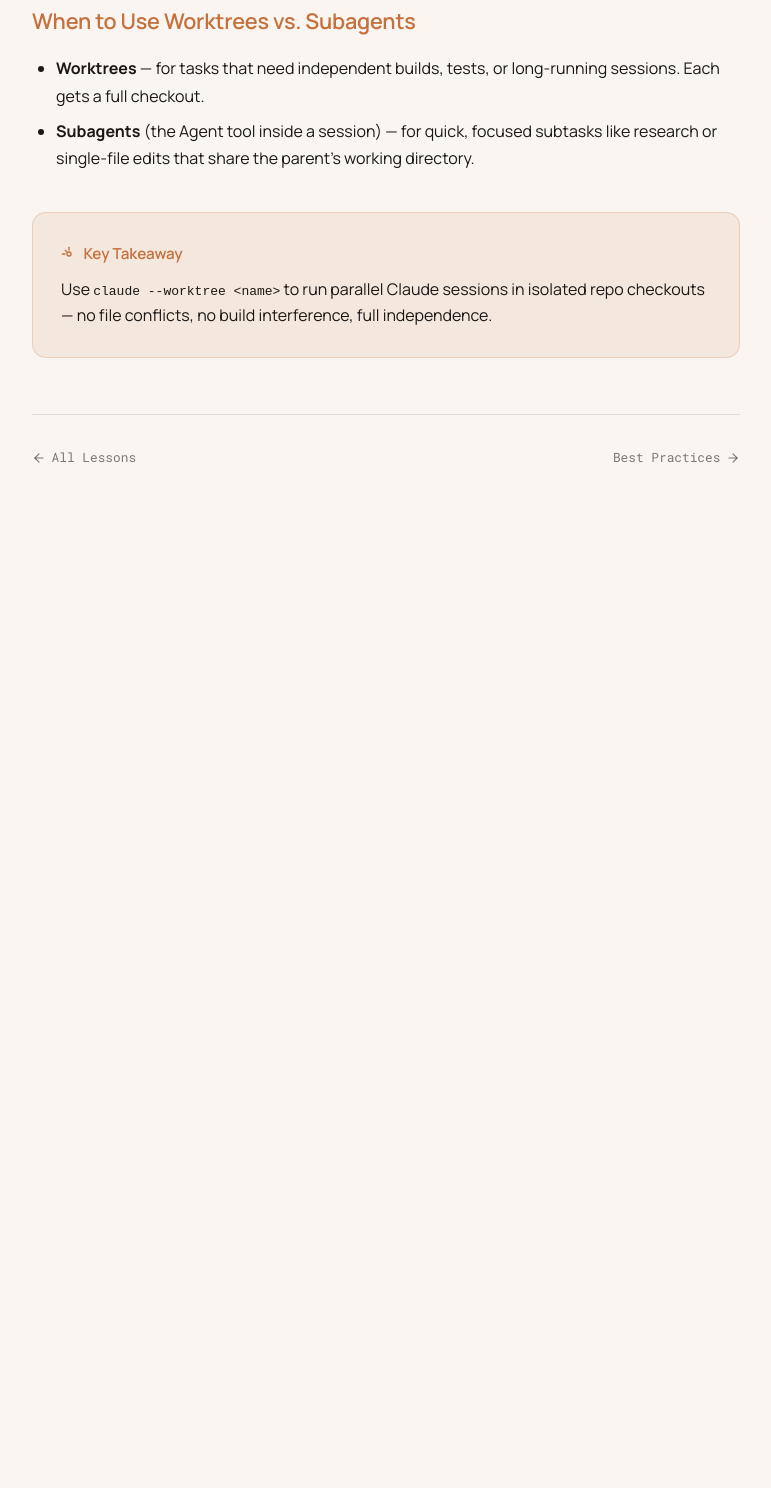
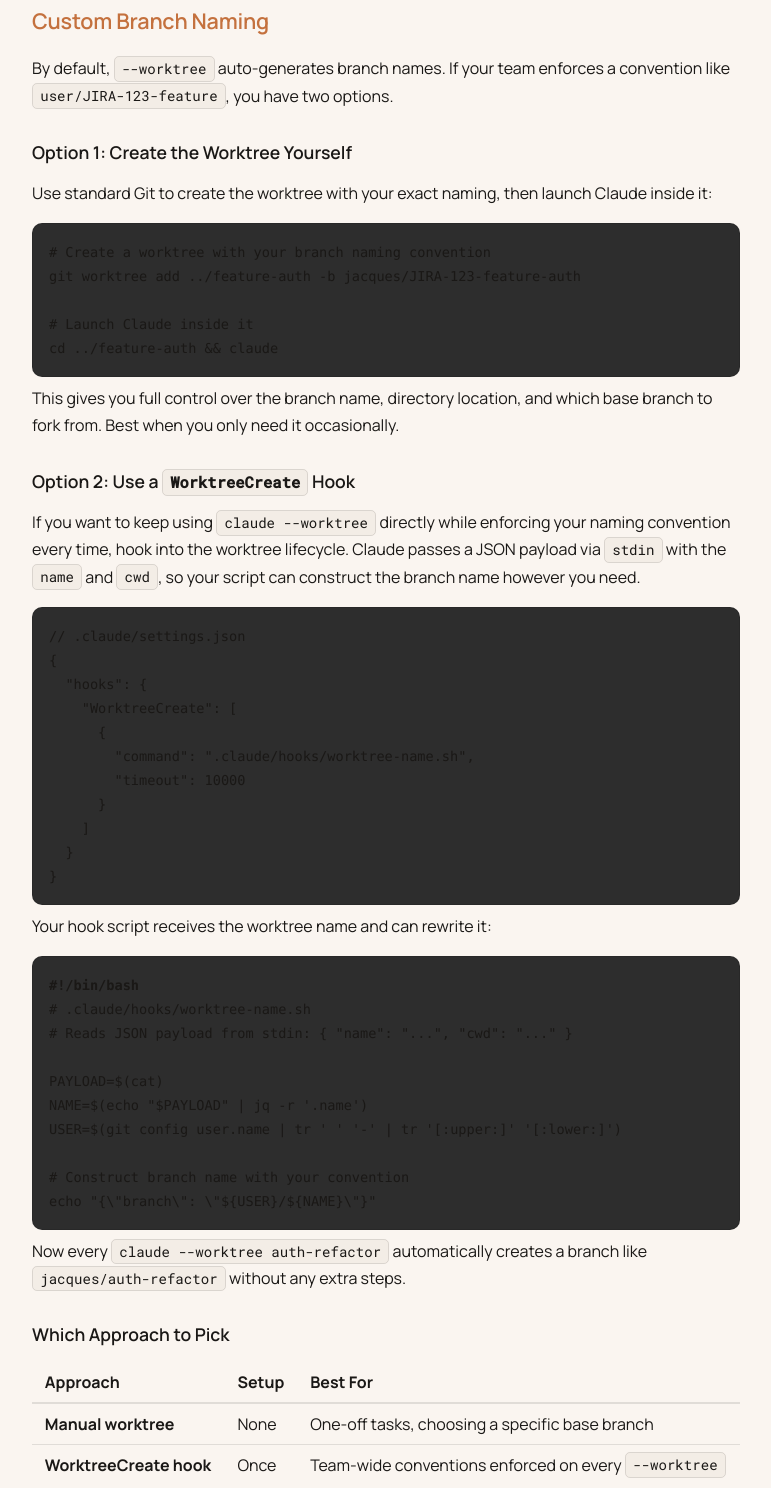
Before and after one commit to jaczaar/claude-code-bestpractices, a plain HTML site: page pr-preview/pr-36/lessons/lesson-005.html in a window 1280 px wide. Shown: the part 2517-4005 px from the top of the page, without its empty margins (254-1025 px from the left). Before the commit the page ends 3034 px from the top, so only its background shows below. Drawn offline with nearby package versions, Linux system fonts and the light colour scheme.

Commit message:
Deploy preview for PR 36 🛫

```diff
--- a/pr-preview/pr-36/lessons/lesson-005.html
+++ b/pr-preview/pr-36/lessons/lesson-005.html
@@ -108,6 +108,73 @@
 # Remove a finished worktree
 git worktree remove auth-refactor</code></pre>
 
+      <h2>Custom Branch Naming</h2>
+      <p>By default, <code>--worktree</code> auto-generates branch names. If your team enforces a convention like <code>user/JIRA-123-feature</code>, you have two options.</p>
+
+      <h3>Option 1: Create the Worktree Yourself</h3>
+      <p>Use standard Git to create the worktree with your exact naming, then launch Claude inside it:</p>
+
+      <pre><code class="language-bash"># Create a worktree with your branch naming convention
+git worktree add ../feature-auth -b jacques/JIRA-123-feature-auth
+
+# Launch Claude inside it
+cd ../feature-auth && claude</code></pre>
+
+      <p>This gives you full control over the branch name, directory location, and which base branch to fork from. Best when you only need it occasionally.</p>
+
+      <h3>Option 2: Use a <code>WorktreeCreate</code> Hook</h3>
+      <p>If you want to keep using <code>claude --worktree</code> directly while enforcing your naming convention every time, hook into the worktree lifecycle. Claude passes a JSON payload via <code>stdin</code> with the <code>name</code> and <code>cwd</code>, so your script can construct the branch name however you need.</p>
+
+      <pre><code class="language-json">// .claude/settings.json
+{
+  "hooks": {
+    "WorktreeCreate": [
+      {
+        "command": ".claude/hooks/worktree-name.sh",
+        "timeout": 10000
+      }
+    ]
+  }
+}</code></pre>
+
+      <p>Your hook script receives the worktree name and can rewrite it:</p>
+
+      <pre><code class="language-bash">#!/bin/bash
+# .claude/hooks/worktree-name.sh
+# Reads JSON payload from stdin: { "name": "...", "cwd": "..." }
+
+PAYLOAD=$(cat)
+NAME=$(echo "$PAYLOAD" | jq -r '.name')
+USER=$(git config user.name | tr ' ' '-' | tr '[:upper:]' '[:lower:]')
+
+# Construct branch name with your convention
+echo "{\"branch\": \"${USER}/${NAME}\"}"</code></pre>
+
+      <p>Now every <code>claude --worktree auth-refactor</code> automatically creates a branch like <code>jacques/auth-refactor</code> without any extra steps.</p>
+
+      <h3>Which Approach to Pick</h3>
+      <table style="width:100%; border-collapse:collapse; margin:0.5rem 0 1.5rem;">
+        <thead>
+          <tr style="text-align:left; border-bottom:2px solid var(--border, #ddd);">
+            <th style="padding:0.4rem 0.8rem;">Approach</th>
+            <th style="padding:0.4rem 0.8rem;">Setup</th>
+            <th style="padding:0.4rem 0.8rem;">Best For</th>
+          </tr>
+        </thead>
+        <tbody>
+          <tr style="border-bottom:1px solid var(--border, #eee);">
+            <td style="padding:0.4rem 0.8rem;"><strong>Manual worktree</strong></td>
+            <td style="padding:0.4rem 0.8rem;">None</td>
+            <td style="padding:0.4rem 0.8rem;">One-off tasks, choosing a specific base branch</td>
+          </tr>
+          <tr>
+            <td style="padding:0.4rem 0.8rem;"><strong>WorktreeCreate hook</strong></td>
+            <td style="padding:0.4rem 0.8rem;">Once</td>
+            <td style="padding:0.4rem 0.8rem;">Team-wide conventions enforced on every <code>--worktree</code></td>
+          </tr>
+        </tbody>
+      </table>
+
       <h2>When to Use Worktrees vs. Subagents</h2>
       <ul>
         <li><strong>Worktrees</strong> — for tasks that need independent builds, tests, or long-running sessions. Each gets a full checkout.</li>
```
